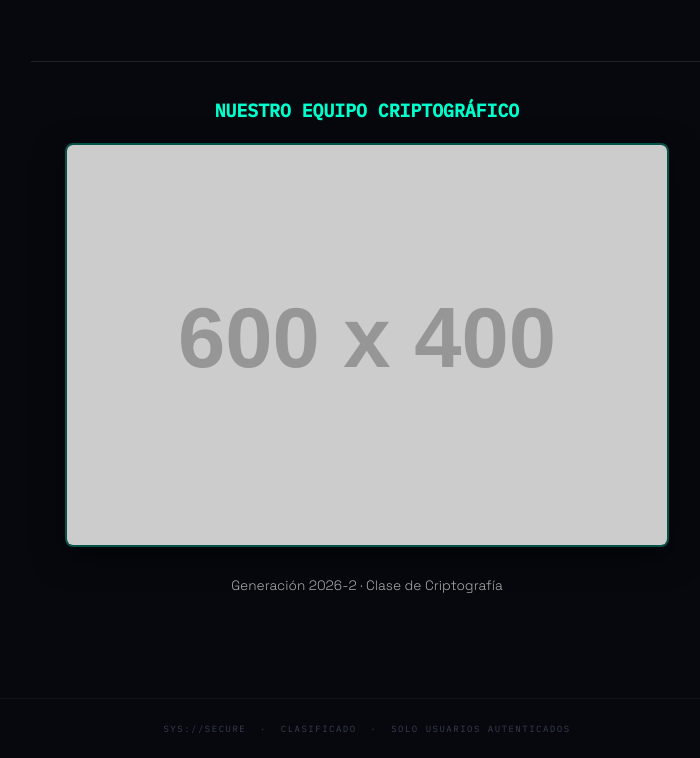
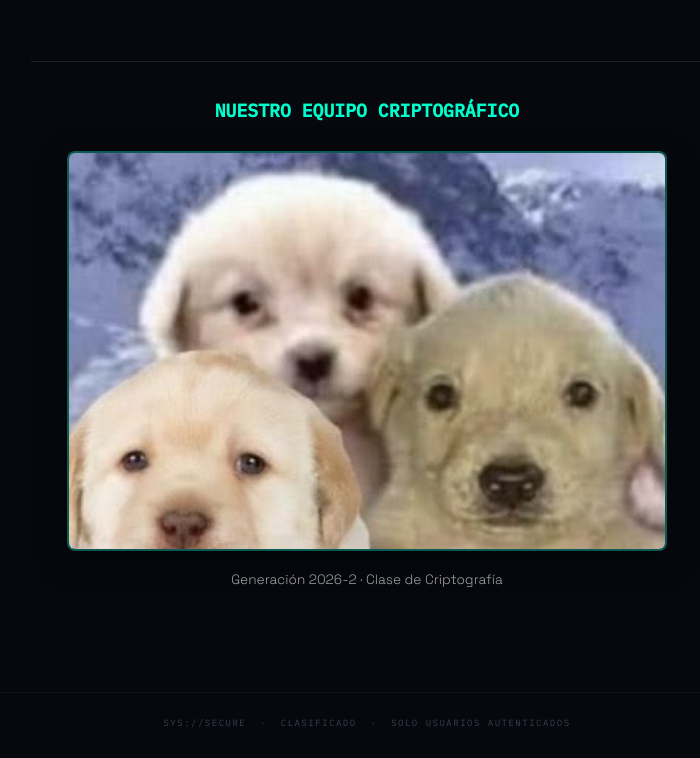
Before and after one commit to AintTavo/Criptografia-2026-2, a plain HTML site: page Practica5-LogIn/frontend/gui/html/secret.html in a window 1280 px wide. Shown: the part 2175-2933 px from the top of the page, without its empty margins (273-973 px from the left). Drawn offline with nearby package versions, Linux system fonts and the light colour scheme; sample sign-in values are in the browser's storage; a web font is replaced by a local one.

Commit message:
ui: añadir imágenes del equipo criptográfico y animación hover en secret.html

```diff
--- a/Practica5-LogIn/frontend/gui/css/secret.css
+++ b/Practica5-LogIn/frontend/gui/css/secret.css
@@ -375,3 +375,72 @@
     @media (max-width: 600px) {
       .article-section { padding: 60px 18px 80px; }
     }
+
+    /* Contenedor de la foto del equipo con efecto hover */
+    .team-image-container {
+      position: relative;
+      display: block;
+      width: 100%;
+      max-width: 600px;
+      aspect-ratio: 3 / 2;
+      margin: 0 auto;
+      overflow: hidden;
+      border-radius: 8px;
+      border: 2px solid rgba(0, 255, 204, 0.3);
+      box-shadow: 0 10px 30px rgba(0, 0, 0, 0.5);
+      cursor: pointer;
+      background-color: var(--s2);
+      backface-visibility: hidden;
+      transform: translate3d(0,0,0);
+    }
+
+    .team-image-container .team-img {
+      position: absolute;
+      top: 0;
+      left: 0;
+      width: 100%;
+      height: 100%;
+      object-fit: cover;
+      display: block;
+      transition: opacity 0.6s cubic-bezier(0.4, 0, 0.2, 1), transform 0.6s cubic-bezier(0.4, 0, 0.2, 1);
+      backface-visibility: hidden;
+    }
+
+    .team-image-container .team-img-front {
+      z-index: 1;
+      transform: scale(1);
+    }
+
+    .team-image-container .team-img-back {
+      opacity: 0;
+      z-index: 2;
+      transform: scale(1.04);
+    }
+
+    /* Efecto Hover */
+    .team-image-container:hover .team-img-front {
+      transform: scale(0.96);
+      opacity: 0;
+    }
+
+    .team-image-container:hover .team-img-back {
+      opacity: 1;
+      transform: scale(1);
+    }
+
+    /* Brillo de borde en hover */
+    .team-image-container::after {
+      content: '';
+      position: absolute;
+      inset: 0;
+      border-radius: 6px;
+      border: 2px solid #00ffcc;
+      opacity: 0;
+      transition: opacity 0.6s cubic-bezier(0.4, 0, 0.2, 1);
+      z-index: 3;
+      pointer-events: none;
+    }
+
+    .team-image-container:hover::after {
+      opacity: 0.8;
+    }
--- a/Practica5-LogIn/frontend/gui/html/secret.html
+++ b/Practica5-LogIn/frontend/gui/html/secret.html
@@ -9,7 +9,7 @@
   <link
     href="https://fonts.googleapis.com/css2?family=IBM+Plex+Mono:wght@300;400;500&family=Playfair+Display:ital,wght@0,700;1,400&family=Space+Grotesk:wght@300;400;500&display=swap"
     rel="stylesheet" />
-  <link rel="stylesheet" href="../css/secret.css""/>
+  <link rel="stylesheet" href="../css/secret.css" />
 </head>
 <body>
 
@@ -114,12 +114,12 @@
 
       <div
         style="margin-top: 4rem; text-align: center; padding-top: 2rem; border-top: 1px solid rgba(255,255,255,0.1);">
-        <h3 style="font-family: 'IBM Plex Mono', monospace; color: #00ffcc; margin-bottom: 1rem;">NUESTRO EQUIPO
-          CRIPTOGRÁFICO</h3>
-        <!-- Sección para la fotito del equipo :D (pendiente) -->
-        <img src="../images/equipo.jpg" alt="Foto del equipo en clase de criptografía"
-          style="max-width: 100%; border-radius: 8px; border: 2px solid rgba(0, 255, 204, 0.3); box-shadow: 0 10px 30px rgba(0,0,0,0.5);"
-          onerror="this.src='https://via.placeholder.com/600x400/111/00ffcc?text=FOTO+DEL+EQUIPO+PENDIENTE'" />
+        <h3 style="font-family: 'IBM Plex Mono', monospace; color: #00ffcc; margin-bottom: 1.5rem;">NUESTRO EQUIPO CRIPTOGRÁFICO</h3>
+        <!-- Sección para la fotito del equipo :D (animación hover) -->
+        <div class="team-image-container">
+          <img src="../images/equipo.jpg" alt="Foto del equipo en clase de criptografía" class="team-img team-img-front" onerror="this.src='https://via.placeholder.com/600x400/111/00ffcc?text=FOTO+DEL+EQUIPO+PENDIENTE'" />
+          <img src="../images/equipo_real.png" alt="Foto real del equipo" class="team-img team-img-back" onerror="this.src='https://via.placeholder.com/600x400/111/00ffcc?text=FOTO+DEL+EQUIPO+REAL+PENDIENTE'" />
+        </div>
         <p style="font-size: 0.85rem; color: #aaa; margin-top: 1rem;">Generación 2026-2 · Clase de Criptografía</p>
       </div>
     </div>
```
Also changed, not shown: Practica5-LogIn/frontend/gui/images/equipo.jpg (added), 1 other file.
